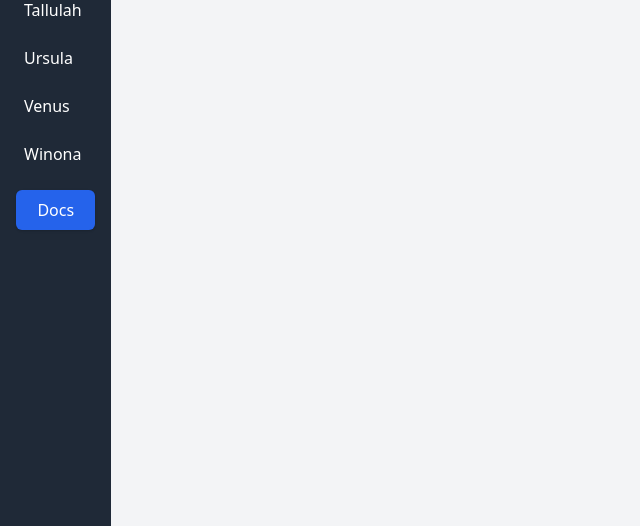
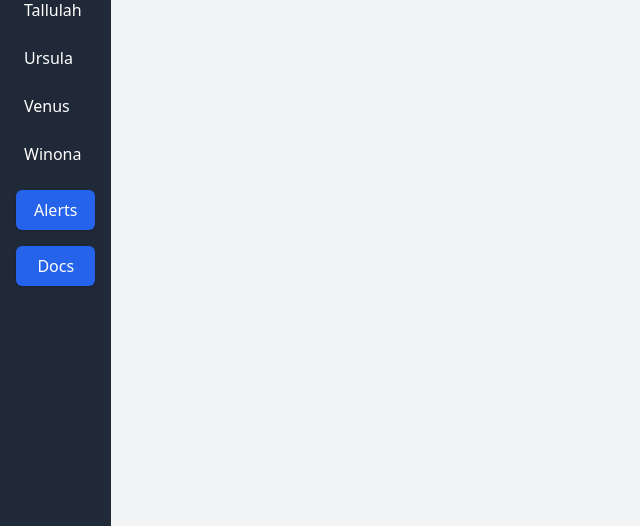
Before and after one commit to jrzingel/fqt-thermometry, a Python web app: template flaskr/templates/base.html in a window 1280 px wide. Shown: the part 230-756 px from the top of the page, without its empty margins (0-640 px from the left). Run offline with Jinja, Linux system fonts and the light colour scheme; the template is opened without the code that fills it, so the values that code supplies are empty.

Commit message:
Added alert viewer to the website

```diff
--- a/alarm/alerts/HotOilTemp.py
+++ b/alarm/alerts/HotOilTemp.py
@@ -35,7 +35,7 @@ class HotOilTemp(Alert):
     @property
     def describe_condition(self) -> str:
         if "reading" in self.data["oil_temp"].keys():
-            return f"Oil temp = {self.data['oil_temp']['reading']}C | Alarm > 38C > Enabled > 35C > Disabled"
+            return f"Oil temp = {self.data['oil_temp']['reading']:.1f} C | Alarm > 38C > Enabled > 35C > Disabled"
         return ""
 
     @property
--- a/alarm/alerts/MxcAbove1K.py
+++ b/alarm/alerts/MxcAbove1K.py
@@ -25,7 +25,7 @@ class MxcAbove1K(Alert):
     @property
     def describe_condition(self):
         if "reading" in self.data["mxc"].keys():
-            return f"mxc = {self.data['mxc']['reading']*1000} mK | Alarm > 1.0 K, 0.9 K > Enabled"
+            return f"MXC = {self.data['mxc']['reading']*1000:.4f} mK | Alarm > 1.0 K, 0.9 K > Enabled"
         return ""
 
     @property
--- a/alarm/alerts/UnresponsiveFridge.py
+++ b/alarm/alerts/UnresponsiveFridge.py
@@ -42,7 +42,7 @@ class UnresponsiveFridge(Alert):
     @property
     def describe_condition(self):
         if self.last_data_uploaded is not None:
-            return f"Last updated = {self.last_data_uploaded.isoformat()} | Alarm if not in the last 5 minutes"
+            return f"Last updated = {self.last_data_uploaded.astimezone().isoformat()} | Alarm if not in the last 5 minutes"
         return ""
 
     @property
--- a/flaskr/__init__.py
+++ b/flaskr/__init__.py
@@ -41,7 +41,7 @@ def create_app():
     app.register_blueprint(dashboard.bp)
 
     @app.route("/")
-    def hello():
+    def root():
         return redirect(url_for("dashboard.dashboard"))
 
     @app.after_request
--- a/flaskr/templates/base.html
+++ b/flaskr/templates/base.html
@@ -32,14 +32,19 @@
             <!-- Sidebar -->
             <nav class="w-1/8 bg-gray-800 text-white p-4 space-y-4 overflow-y-auto">
                 <ul class="space-y-2">
-                    <li><a href="?" class="block p-2 hover:bg-gray-700 rounded">All</a></li>
-                    <li><a href="?fridge=queenie" class="block p-2 hover:bg-gray-700 rounded {% if fridge == 'queenie' %}bg-gray-700{% endif %}">Queenie</a></li>
-                    <li><a href="?fridge=scarlett" class="block p-2 hover:bg-gray-700 rounded {% if fridge == 'scarlett' %}bg-gray-700{% endif %}">Scarlett</a></li>
-                    <li><a href="?fridge=tallulah" class="block p-2 hover:bg-gray-700 rounded {% if fridge == 'tallulah' %}bg-gray-700{% endif %}">Tallulah</a></li>
-                    <li><a href="?fridge=ursula" class="block p-2 hover:bg-gray-700 rounded {% if fridge == 'ursula' %}bg-gray-700{% endif %}">Ursula</a></li>
-                    <li><a href="?fridge=venus" class="block p-2 hover:bg-gray-700 rounded {% if fridge == 'venus' %}bg-gray-700{% endif %}">Venus</a></li>
-                    <li><a href="?fridge=winona" class="block p-2 hover:bg-gray-700 rounded {% if fridge == 'winona' %}bg-gray-700{% endif %}">Winona</a></li>
+                    <li><a href="/dashboard" class="block p-2 hover:bg-gray-700 rounded">All</a></li>
+                    <li><a href="/dashboard?fridge=queenie" class="block p-2 hover:bg-gray-700 rounded {% if fridge == 'queenie' %}bg-gray-700{% endif %}">Queenie</a></li>
+                    <li><a href="/dashboard?fridge=scarlett" class="block p-2 hover:bg-gray-700 rounded {% if fridge == 'scarlett' %}bg-gray-700{% endif %}">Scarlett</a></li>
+                    <li><a href="/dashboard?fridge=tallulah" class="block p-2 hover:bg-gray-700 rounded {% if fridge == 'tallulah' %}bg-gray-700{% endif %}">Tallulah</a></li>
+                    <li><a href="/dashboard?fridge=ursula" class="block p-2 hover:bg-gray-700 rounded {% if fridge == 'ursula' %}bg-gray-700{% endif %}">Ursula</a></li>
+                    <li><a href="/dashboard?fridge=venus" class="block p-2 hover:bg-gray-700 rounded {% if fridge == 'venus' %}bg-gray-700{% endif %}">Venus</a></li>
+                    <li><a href="/dashboard?fridge=winona" class="block p-2 hover:bg-gray-700 rounded {% if fridge == 'winona' %}bg-gray-700{% endif %}">Winona</a></li>
                 </ul>
+                <div class="mt-auto">
+                    <a href="/dashboard/alerts" class="block bg-blue-600 text-white px-4 py-2 rounded-md shadow hover:bg-blue-700 text-center w-full">
+                        Alerts
+                    </a>
+                </div>
                 <div class="mt-auto">
                     <a href="/docs" class="block bg-blue-600 text-white px-4 py-2 rounded-md shadow hover:bg-blue-700 text-center w-full">
                         Docs
```
Also changed, not shown: alarm/Watchtower.py (+17 -9 lines), flaskr/dashboard.py (+11 -1 lines), flaskr/templates/alerts.html (added, +32 -0 lines).
